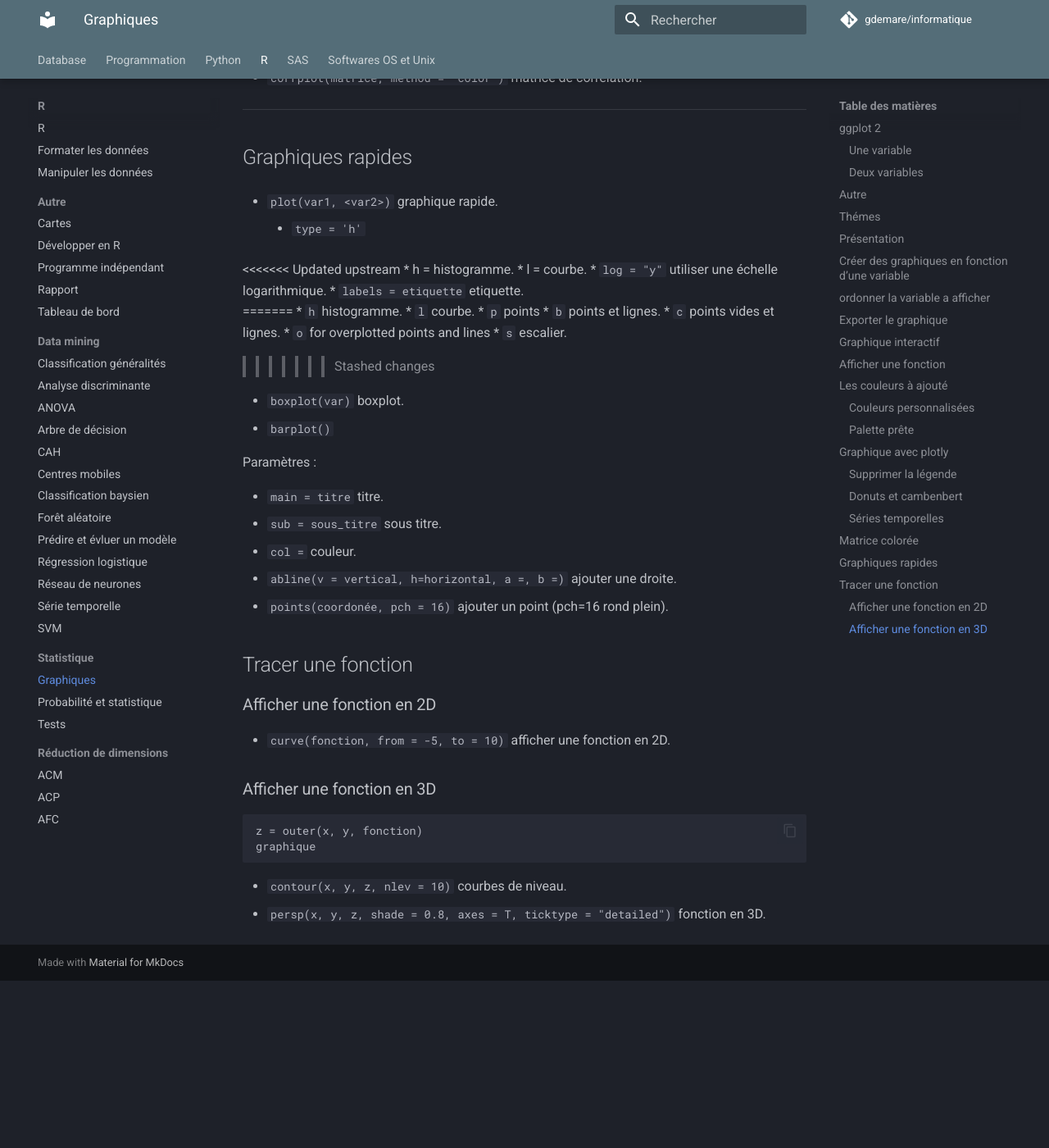
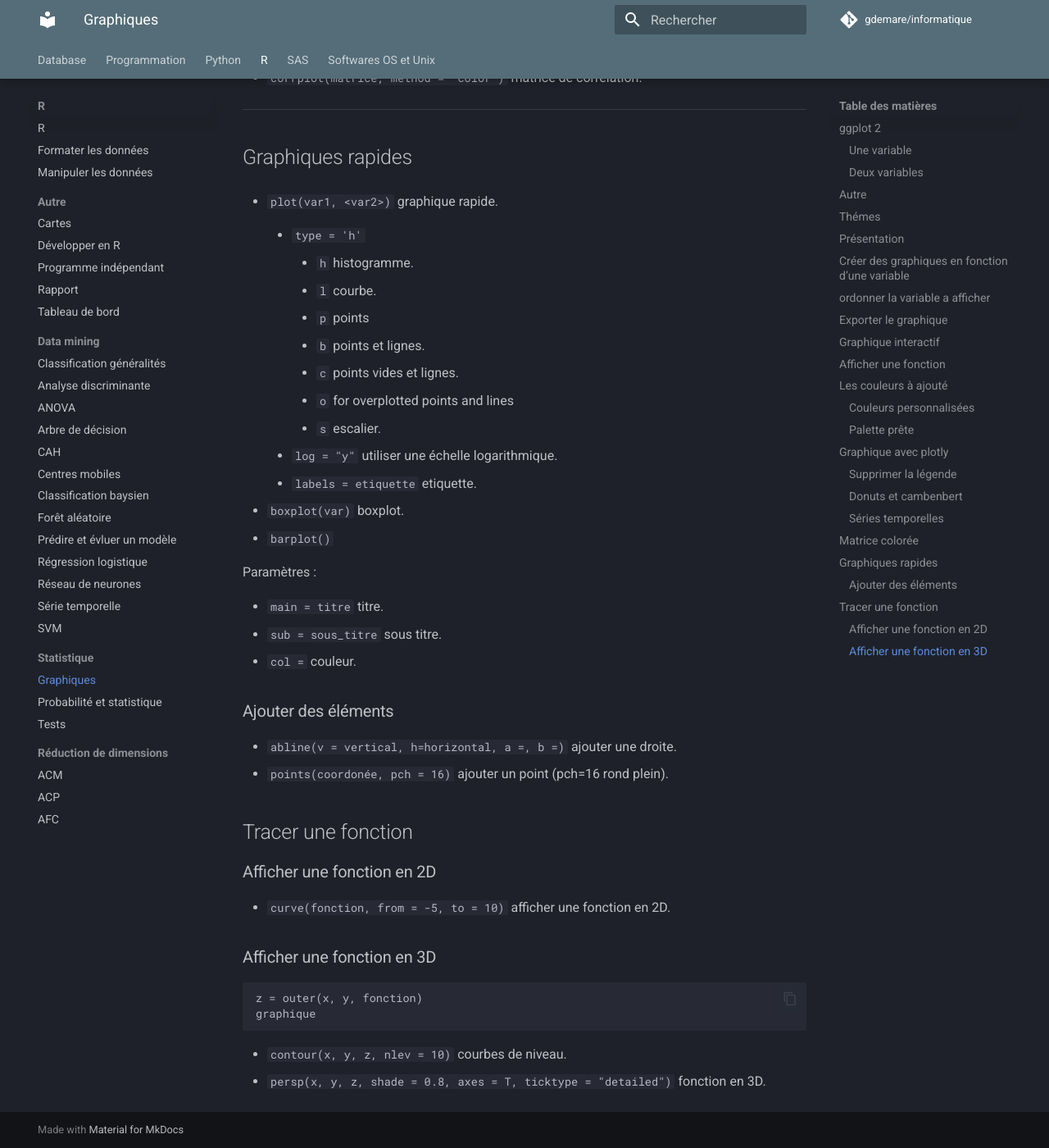
Before and after one commit to gdemare/Informatique, an MkDocs documentation site: the page built from docs/r/graphiques_r.md, in a window 1280 px wide and 1400 px high, scrolled down 4448 px. Shown: the whole window at 82% size. Built offline with MkDocs 1.6.1 and Material for MkDocs 9.7.7, drawn with Linux system fonts in a browser that asks for light colours; comment, search, counter and statistics services are not loaded; before the commit the page ends 5644 px from its top, so only the background shows below that.

Commit message:
Update graphiques_r.md

```diff
--- a/docs/r/graphiques_r.md
+++ b/docs/r/graphiques_r.md
@@ -171,12 +171,6 @@ Library `corrplot`
 
 	* `type = 'h'`
 
-<<<<<<< Updated upstream
- 		* h = histogramme.
-   		* l = courbe.
-	* `log = "y"` utiliser une échelle logarithmique.
- 	* `labels = etiquette` etiquette.
-=======
  		* `h` histogramme.
    		* `l` courbe.
 		* `p` points
@@ -184,7 +178,9 @@ Library `corrplot`
 		* `c` points vides et lignes.
 		* `o` for overplotted points and lines
 		* `s` escalier.
->>>>>>> Stashed changes
+
+	* `log = "y"` utiliser une échelle logarithmique.
+ 	* `labels = etiquette` etiquette.
 
 * `boxplot(var)` boxplot.
 * `barplot()`
@@ -195,6 +191,7 @@ Paramètres :
 * `sub = sous_titre` sous titre.
 * `col =` couleur.
 
+### Ajouter des éléments
 
 * `abline(v = vertical, h=horizontal, a =, b =)` ajouter une droite.
 * `points(coordonée, pch = 16)` ajouter un point (pch=16 rond plein).
```
